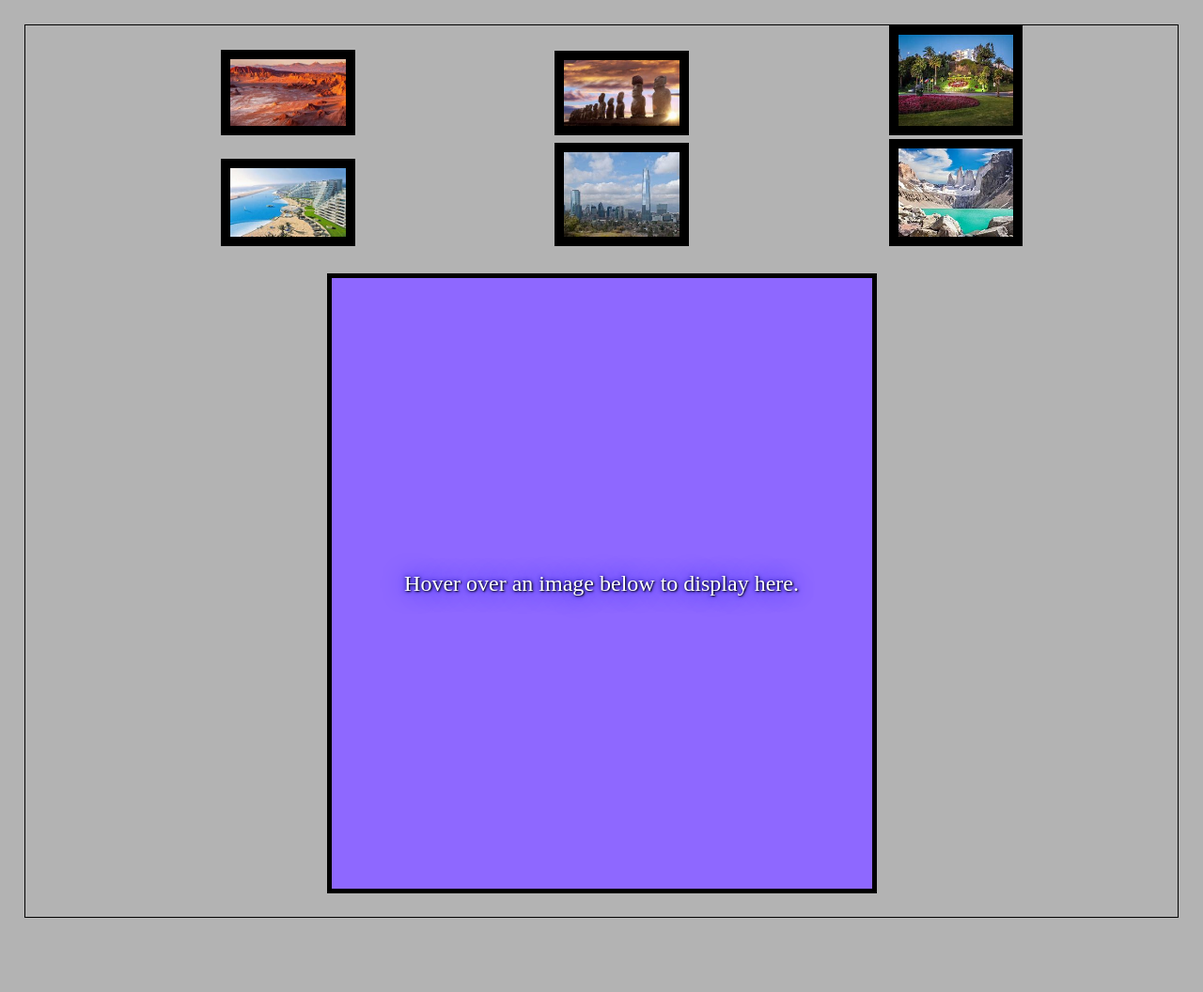
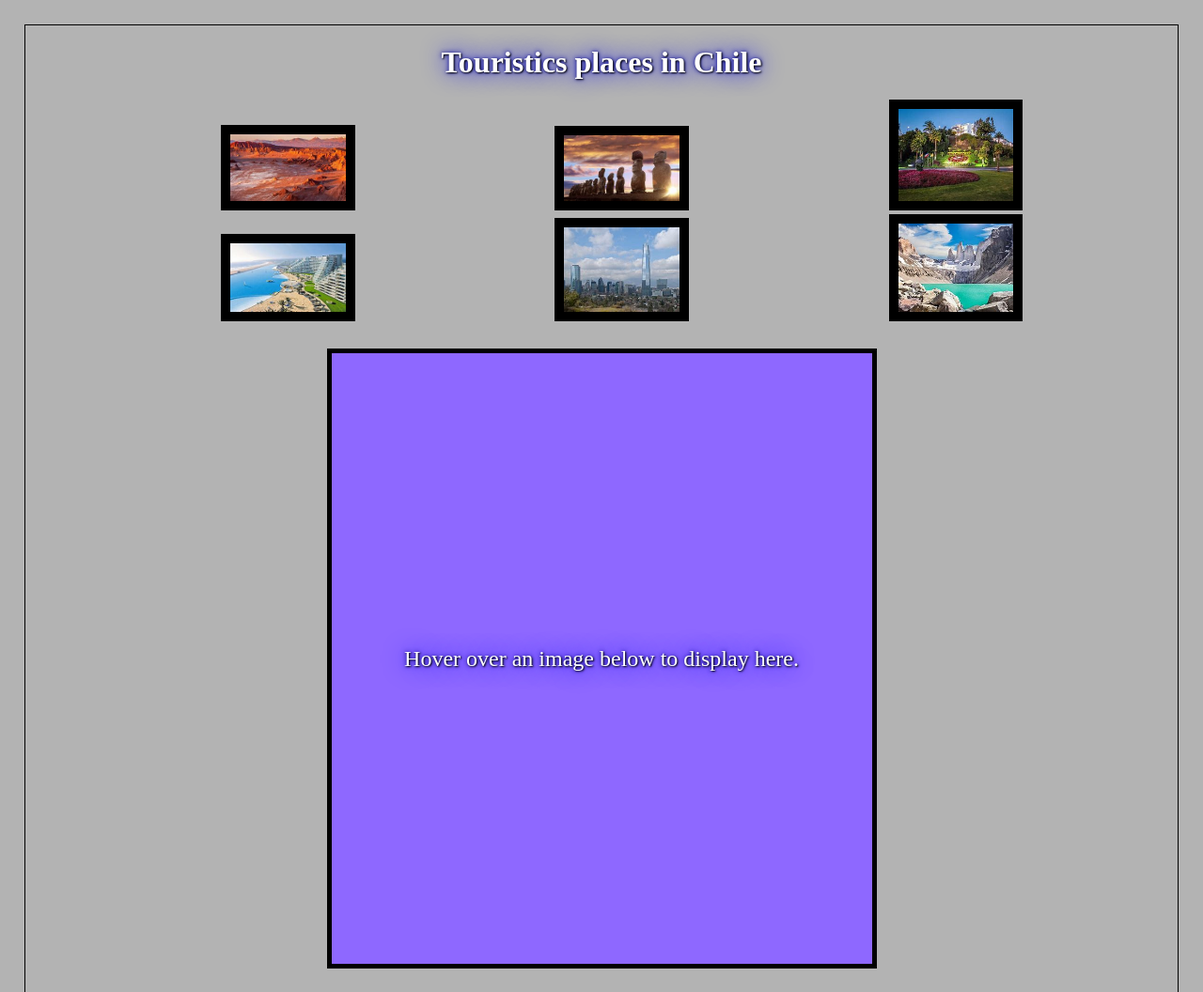
Before and after one commit to DiegoVarela11/DiegoVarela11.github.io, a plain HTML site: page JS/HW2/index.html in a window 1280 px wide. Shown: the top 1056 px of the page at 94% size. Before the commit the page ends 1002 px from the top, so only its background shows below. Drawn offline with Linux system fonts and the light colour scheme.

Commit message:
HW2 JS V2

```diff
--- a/JS/HW2/css/gallery.css
+++ b/JS/HW2/css/gallery.css
@@ -1,3 +1,8 @@
+h1{
+    text-align: center;
+    text-shadow: 1px 1px 2px black, 0 0 25px blue, 0 0 5px darkblue;
+    color: white;
+}
 
 body{
     margin: 2%;
@@ -15,7 +20,7 @@ body{
     background-image: url('');
     background-repeat: no-repeat;
     color: white;
-    text-shadow: 1px 1px 2px black, 0 0 25px blue, 0 0 5px darkblue;;
+    text-shadow: 1px 1px 2px black, 0 0 25px blue, 0 0 5px darkblue;
     text-align: center;
     background-size: 100%;
     margin-bottom:25px;
--- a/JS/HW2/index.html
+++ b/JS/HW2/index.html
@@ -7,6 +7,9 @@
 	<script src = "js/gallery.js"></script>
 </head>
 <body onload = "set_listeners()">
+
+	<h1>Touristics places in Chile</h1>
+
 	<img class = "preview" alt = "Valle de la Luna" src = "images/Valle de la Luna.jpg" onmouseover = "upDate(this)" onmouseout = "unDo()" onfocus = "upDate(this)" onblur="unDo()">
 	<img class = "preview" alt = "Easter Island" src = "images/Easter Island.jpg" onmouseover = "upDate(this)" onmouseout = "unDo()" onfocus = "upDate(this)" onblur="unDo()">
 	<img class = "preview" alt = "Reloj de Flores" src = "images/Reloj de Flores.jpg"  onmouseover = "upDate(this)" onmouseout = "unDo()" onfocus = "upDate(this)" onblur="unDo()">
```
